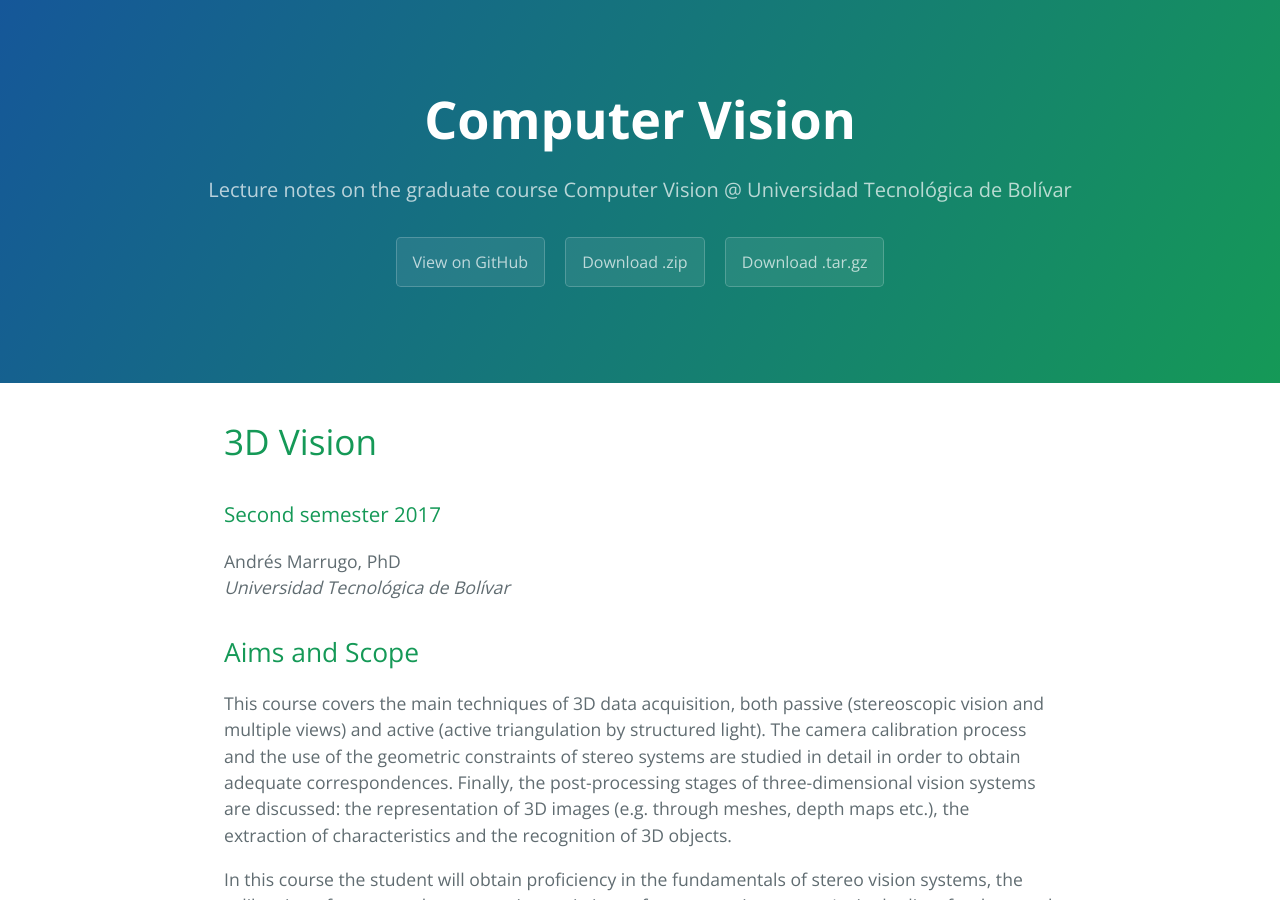
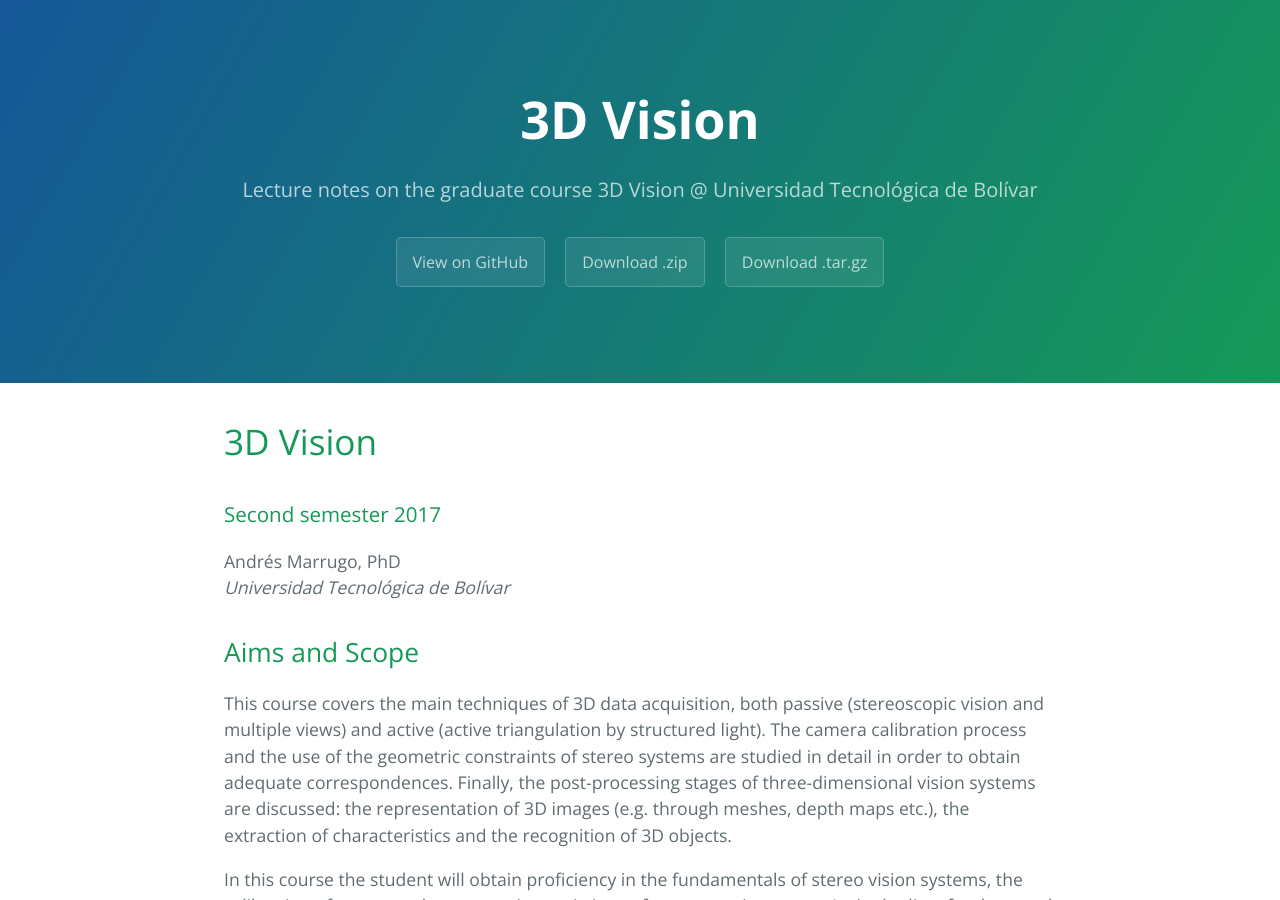
Before and after one commit to opi-lab/optical-metrology-2021, a Jekyll site: the page built from index.md, in a window 1280 px wide and 900 px high. Built offline with Jekyll 4.4.1, drawn with Linux system fonts in a browser that asks for light colours; some of the changed text lies outside the part shown.

Commit message:
Fix links and titles.

```diff
--- a/_layouts/default.html
+++ b/_layouts/default.html
@@ -3,7 +3,7 @@
 <html lang="en-us">
   <head>
     <meta charset="UTF-8">
-    <title>Computer Vision by opi-lab</title>
+    <title>{{site.title}} by opi-lab</title>
     <meta name="viewport" content="width=device-width, initial-scale=1">
     <link rel="stylesheet" type="text/css" href="{{ 'stylesheets/normalize.css' | prepend: site.url }}" media="screen">
     <link href='https://fonts.googleapis.com/css?family=Open+Sans:400,700' rel='stylesheet' type='text/css'>
@@ -12,11 +12,11 @@
   </head>
   <body>
     <section class="page-header">
-      <h1 class="project-name">Computer Vision</h1>
-      <h2 class="project-tagline">Lecture notes on the graduate course Computer Vision @ Universidad Tecnológica de Bolívar</h2>
-      <a href="https://github.com/opi-lab/computer-vision" class="btn">View on GitHub</a>
-      <a href="https://github.com/opi-lab/computer-vision/zipball/master" class="btn">Download .zip</a>
-      <a href="https://github.com/opi-lab/computer-vision/tarball/master" class="btn">Download .tar.gz</a>
+      <h1 class="project-name">{{site.title}}</h1>
+      <h2 class="project-tagline">Lecture notes on the graduate course {{site.title}} @ Universidad Tecnológica de Bolívar</h2>
+      <a href="{{site.url}}" class="btn">View on GitHub</a>
+      <a href="{{site.url}}zipball/master" class="btn">Download .zip</a>
+      <a href="{{site.url}}tarball/master" class="btn">Download .tar.gz</a>
     </section>
 
     <section class="main-content">
@@ -24,7 +24,7 @@
       {{ content }}
 
       <footer class="site-footer">
-        <span class="site-footer-owner"><a href="https://github.com/opi-lab/computer-vision">Computer Vision</a> is maintained by <a href="https://github.com/{{site.author.github}}">{{site.author.github}}</a>.</span>
+        <span class="site-footer-owner"><a href="{{site.url}}">{{site.title}}</a> is maintained by <a href="https://github.com/{{site.author.github}}">{{site.author.github}}</a>.</span>
 
         <span class="site-footer-credits">This page was generated by <a href="https://pages.github.com">GitHub Pages</a> using the <a href="https://github.com/jasonlong/cayman-theme">Cayman theme</a> by <a href="https://twitter.com/jasonlong">Jason Long</a>.</span>
       </footer>
```
